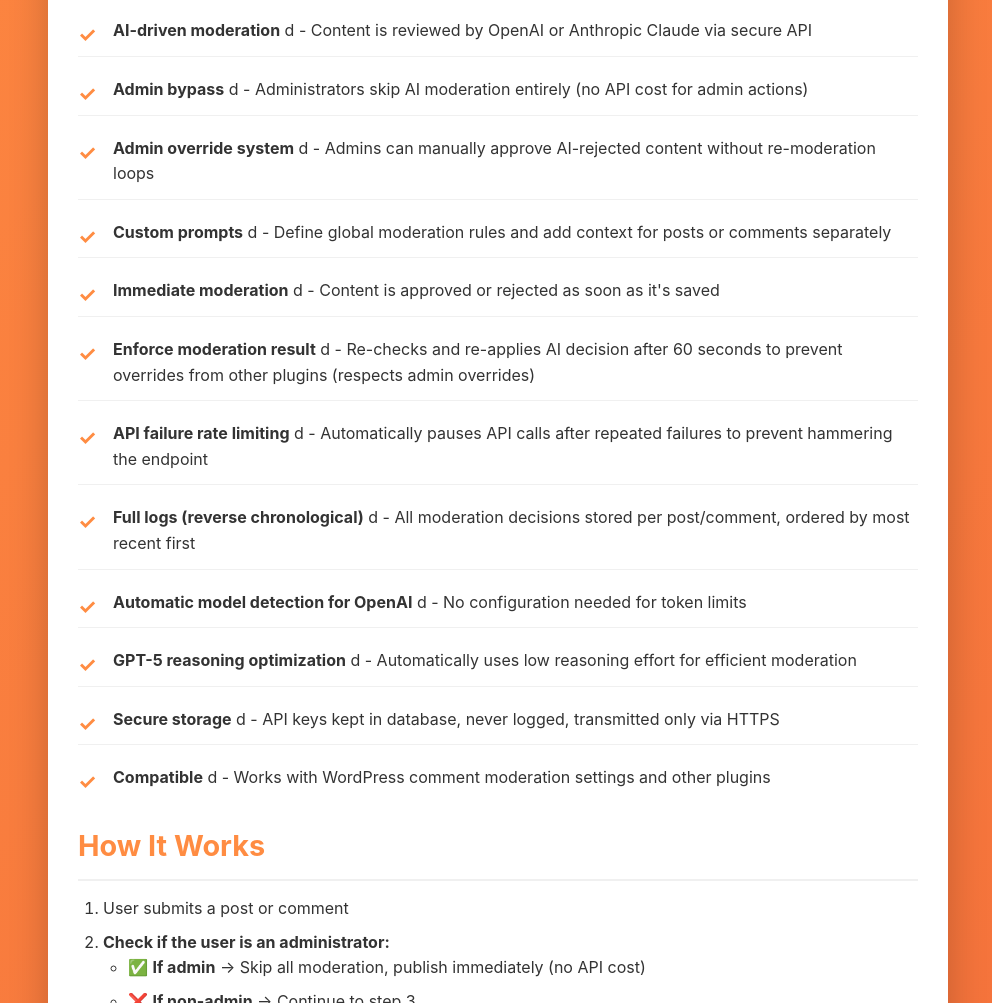
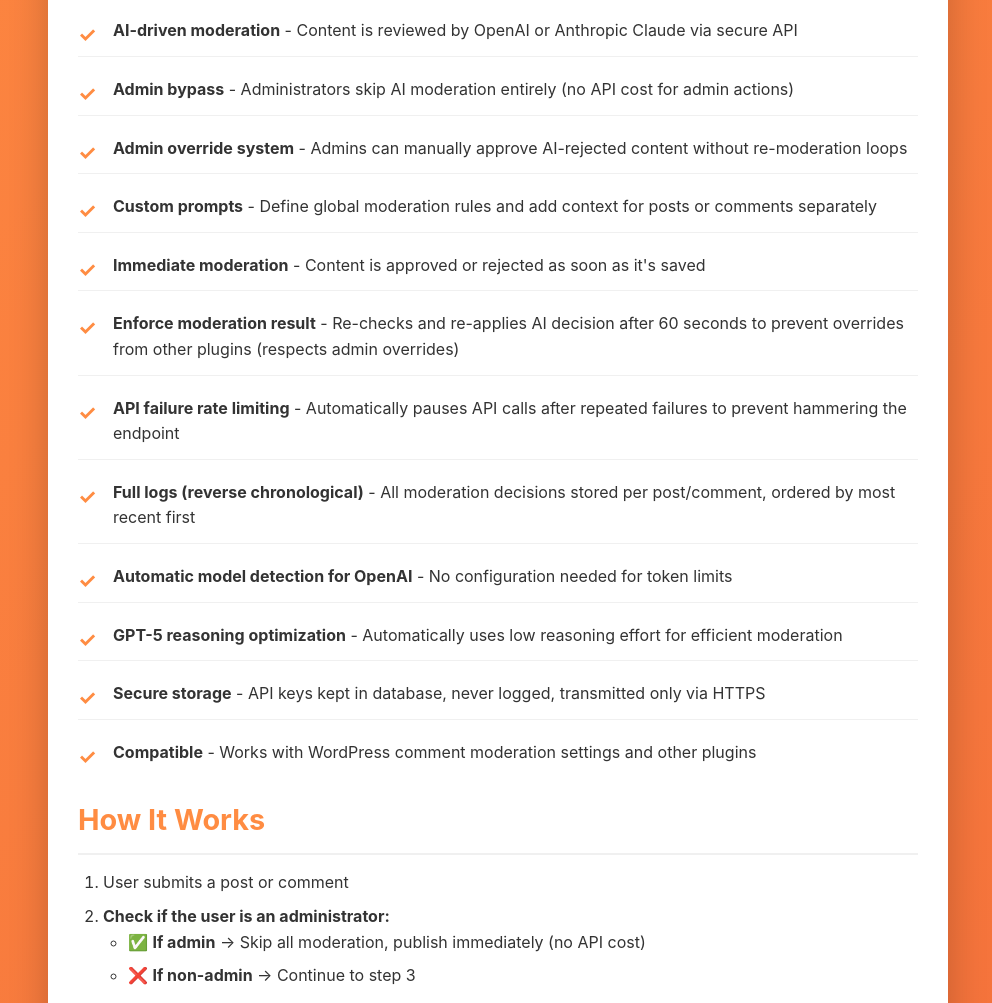
Before and after one commit to linda-scoon/smart-moderator-documentation, a plain HTML site: page docs/index.html in a window 1280 px wide. Shown: the part 860-1863 px from the top of the page, without its empty margins (142-1134 px from the left). Drawn offline with Linux system fonts and the light colour scheme.

Commit message:
fix bullet points

```diff
--- a/docs/index.html
+++ b/docs/index.html
@@ -40,23 +40,24 @@
                 </div>
             </section>
 
-            <section id="features">
-                <h2>Key Features</h2>
-                <ul class="features">
-                    <li><strong>AI-driven moderation</strong> d - Content is reviewed by OpenAI or Anthropic Claude via secure API</li>
-                    <li><strong>Admin bypass</strong> d - Administrators skip AI moderation entirely (no API cost for admin actions)</li>
-                    <li><strong>Admin override system</strong> d - Admins can manually approve AI-rejected content without re-moderation loops</li>
-                    <li><strong>Custom prompts</strong> d - Define global moderation rules and add context for posts or comments separately</li>
-                    <li><strong>Immediate moderation</strong> d - Content is approved or rejected as soon as it's saved</li>
-                    <li><strong>Enforce moderation result</strong> d - Re-checks and re-applies AI decision after 60 seconds to prevent overrides from other plugins (respects admin overrides)</li>
-                    <li><strong>API failure rate limiting</strong> d - Automatically pauses API calls after repeated failures to prevent hammering the endpoint</li>
-                    <li><strong>Full logs (reverse chronological)</strong> d - All moderation decisions stored per post/comment, ordered by most recent first</li>
-                    <li><strong>Automatic model detection for OpenAI</strong> d - No configuration needed for token limits</li>
-                    <li><strong>GPT-5 reasoning optimization</strong> d - Automatically uses low reasoning effort for efficient moderation</li>
-                    <li><strong>Secure storage</strong> d - API keys kept in database, never logged, transmitted only via HTTPS</li>
-                    <li><strong>Compatible</strong> d - Works with WordPress comment moderation settings and other plugins</li>
-                </ul>
-            </section>
+           <section id="features">
+    <h2>Key Features</h2>
+    <ul class="features">
+        <li><strong>AI-driven moderation</strong> - Content is reviewed by OpenAI or Anthropic Claude via secure API</li>
+        <li><strong>Admin bypass</strong> - Administrators skip AI moderation entirely (no API cost for admin actions)</li>
+        <li><strong>Admin override system</strong> - Admins can manually approve AI-rejected content without re-moderation loops</li>
+        <li><strong>Custom prompts</strong> - Define global moderation rules and add context for posts or comments separately</li>
+        <li><strong>Immediate moderation</strong> - Content is approved or rejected as soon as it's saved</li>
+        <li><strong>Enforce moderation result</strong> - Re-checks and re-applies AI decision after 60 seconds to prevent overrides from other plugins (respects admin overrides)</li>
+        <li><strong>API failure rate limiting</strong> - Automatically pauses API calls after repeated failures to prevent hammering the endpoint</li>
+        <li><strong>Full logs (reverse chronological)</strong> - All moderation decisions stored per post/comment, ordered by most recent first</li>
+        <li><strong>Automatic model detection for OpenAI</strong> - No configuration needed for token limits</li>
+        <li><strong>GPT-5 reasoning optimization</strong> - Automatically uses low reasoning effort for efficient moderation</li>
+        <li><strong>Secure storage</strong> - API keys kept in database, never logged, transmitted only via HTTPS</li>
+        <li><strong>Compatible</strong> - Works with WordPress comment moderation settings and other plugins</li>
+    </ul>
+</section>
+
 
             <section id="how-it-works">
                 <h2>How It Works</h2>
```
